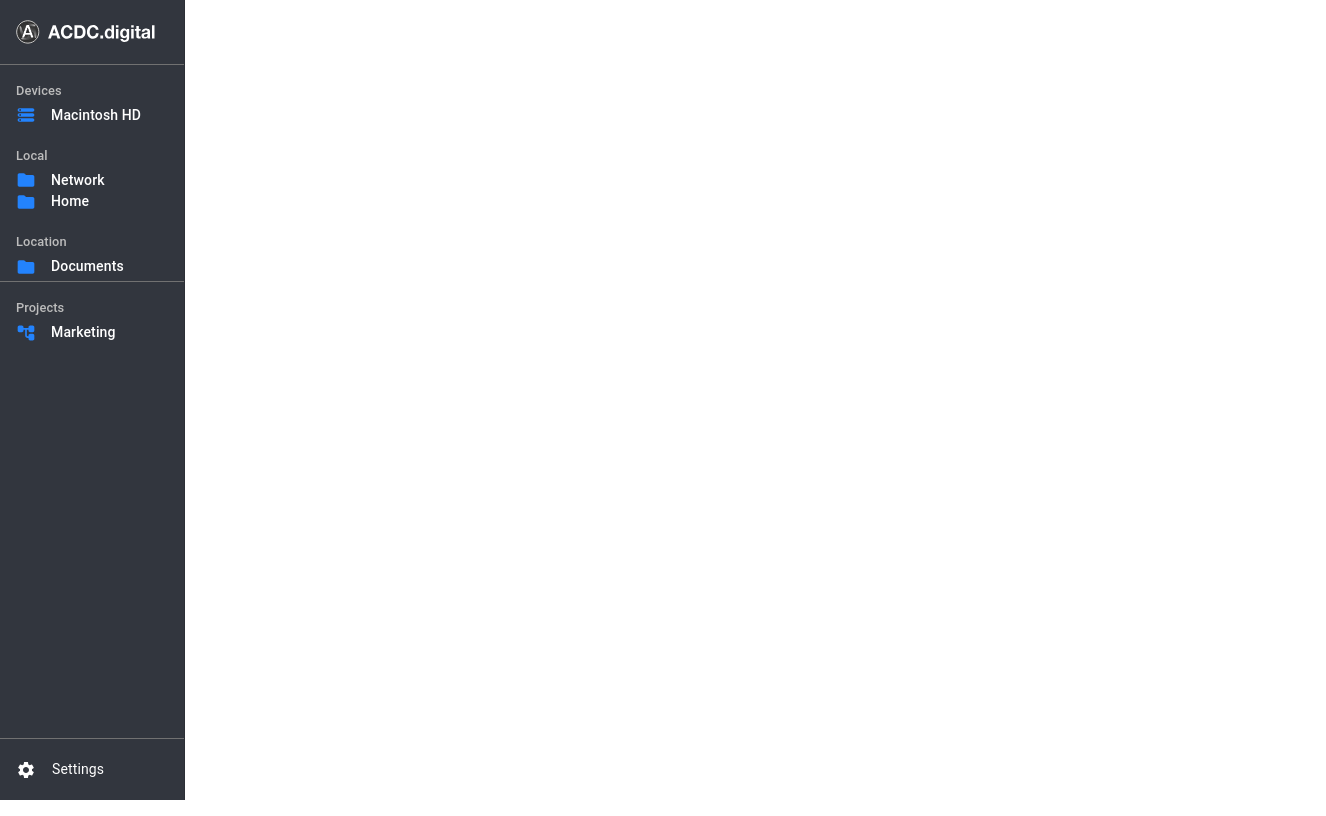
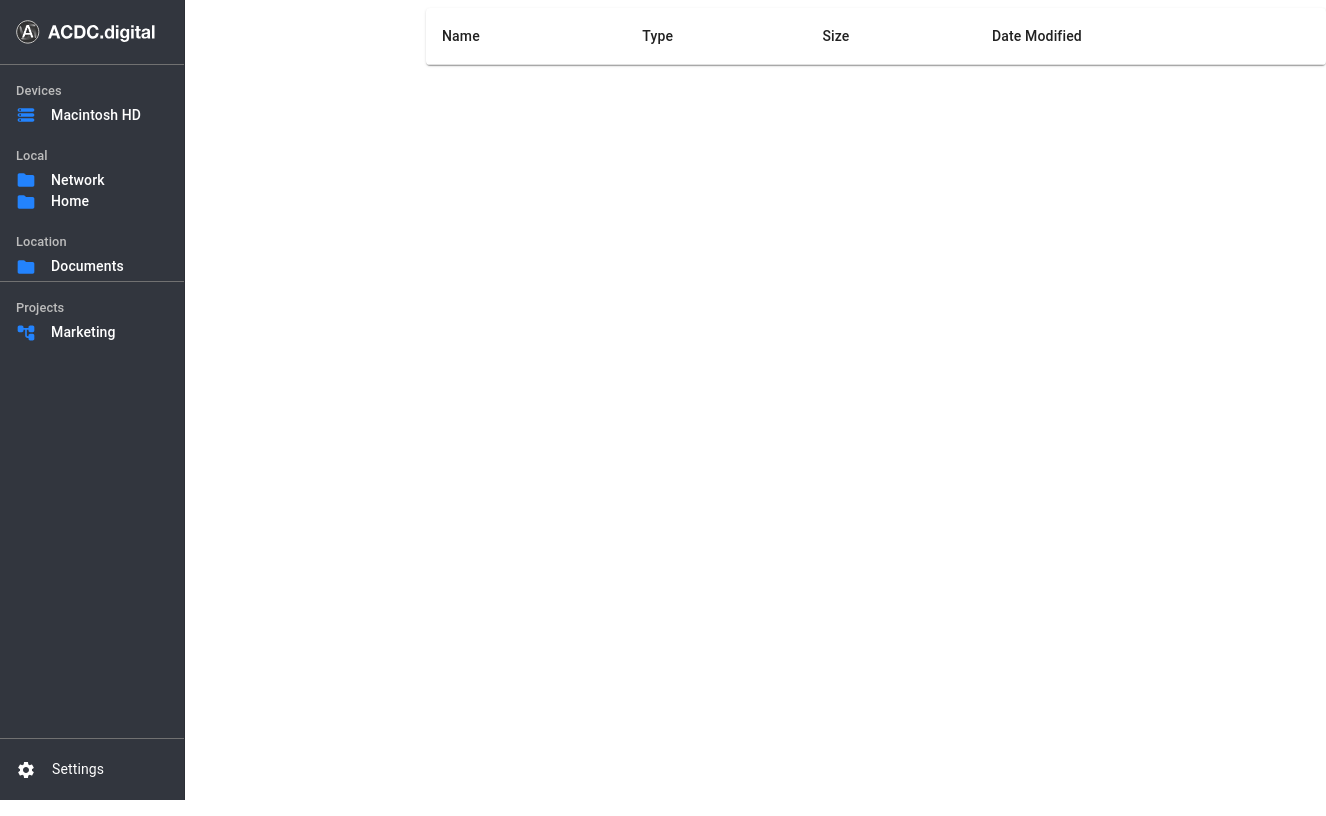
Before and after one commit to acdc-digital/solomon-workstation-electron, a Next.js app: page /LocalIndex/LocalIndex in a window 1280 px wide. Shown: the whole page, 1326 px wide, since content can reach past the window. Built offline with nearby package versions, Linux system fonts and the light colour scheme.

Commit message:
Updated Documents Grid

```diff
--- a/components/LayoutWithSidebar.js
+++ b/components/LayoutWithSidebar.js
@@ -4,7 +4,7 @@ import Sidebar from '../components/Sidebar'; // Replace with your actual sidebar
 const LayoutWithSidebar = ({ children }) => {
   return (
     <div style={{ display: 'flex', height: '100vh' }}>
-      <Sidebar style={{ width: '250px', flexShrink: 0 }} />
+      <Sidebar style={{ width: '185px', flexShrink: 0 }} />
       <main style={{ flexGrow: 1 }}>
         {children}
       </main>
--- a/package.json
+++ b/package.json
@@ -64,6 +64,7 @@
     "pspdfkit": "^2023.4.6",
     "react": "^18.2.0",
     "react-dom": "^18.2.0",
+    "react-modal-image": "^2.6.0",
     "tailwindcss": "^3.3.5"
   }
 }
--- a/pages/LocalIndex/LocalIndex.tsx
+++ b/pages/LocalIndex/LocalIndex.tsx
@@ -1,50 +1,86 @@
 // pages/LocalIndex.js
 import React, { useState } from 'react';
 import LayoutWithSidebar from '../../components/LayoutWithSidebar';
- // Import the layout component
+import Table from '@mui/material/Table';
+import TableBody from '@mui/material/TableBody';
+import TableCell from '@mui/material/TableCell';
+import TableContainer from '@mui/material/TableContainer';
+import TableHead from '@mui/material/TableHead';
+import TableRow from '@mui/material/TableRow';
+import Paper from '@mui/material/Paper';
+
+// Mock functions to get file type, size, and modified date
+const getFileType = (filename) => {
+  // Assuming a simple check based on the extension
+  return filename.split('.').pop().toUpperCase();
+};
+
+// This would normally be calculated on server or by using node's fs.stat or similar
+const getFileSize = (filename) => '42 KB'; // Placeholder value
+const getFileModifiedDate = (filename) => '2023-01-01'; // Placeholder value
 
 const LocalIndex = ({ initialDirectoryContents }) => {
   const [currentPath, setCurrentPath] = useState('/Users/matthewsimon/Documents');
-  const [directoryContents, setDirectoryContents] = useState(initialDirectoryContents);
+  const [directoryContents, setDirectoryContents] = useState(initialDirectoryContents.map((name) =>({
+    name,
+    type: getFileType(name),
+    size: getFileSize(name),
+    modified: getFileModifiedDate(name)
+  })));
 
   const handleFolderClick = async (folderName) => {
-    const newPath = `${currentPath}/${folderName}`;
-    setCurrentPath(newPath);
-
-    const res = await fetch(`/api/readDirectory?path=${encodeURIComponent(newPath)}`);
-    if (res.ok) {
-      const files = await res.json();
-      setDirectoryContents(files);
-    }
+    // Implement navigation logic here...
   };
 
-  // Render the directory contents
   return (
-    <LayoutWithSidebar> {/* Wrap the content with the layout */}
-      <div>
-        {directoryContents.map((name) => (
-          <div key={name} onClick={() => handleFolderClick(name)} style={{ cursor: 'pointer', padding: '5px' }}>
-            {name}
-          </div>
-        ))}
-      </div>
-    </LayoutWithSidebar> /* Close the layout wrapper */
+    <LayoutWithSidebar>
+      <TableContainer component={Paper}>
+        <Table sx={{ minWidth: 900 }} aria-label="documents table">
+          <TableHead>
+            <TableRow>
+              <TableCell>Name</TableCell>
+              <TableCell>Type</TableCell>
+              <TableCell>Size</TableCell>
+              <TableCell>Date Modified</TableCell>
+            </TableRow>
+          </TableHead>
+          <TableBody>
+            {directoryContents.map((file) => (
+              <TableRow
+                key={file.name}
+                sx={{ '&:last-child td, &:last-child th': { border: 0 } }}
+                onClick={() => handleFolderClick(file.name)}
+                style={{ cursor: 'pointer' }}
+              >
+                <TableCell component="th" scope="row">{file.name}</TableCell>
+                <TableCell>{file.type}</TableCell>
+                <TableCell>{file.size}</TableCell>
+                <TableCell>{file.modified}</TableCell>
+              </TableRow>
+            ))}
+          </TableBody>
+        </Table>
+      </TableContainer>
+    </LayoutWithSidebar>
   );
 };
 
-// Server-side data fetching for initial directory contents
 export async function getServerSideProps(context) {
+  // Import statements should be at the top of the file in actual code
   const fs = require('fs').promises;
   const path = '/Users/matthewsimon/Documents';
 
-  const files = await fs.readdir(path).catch((error) => {
+  // Add logic for retrieving file details (type, size, modified date)
+  let filesData = await fs.readdir(path).catch((error) => {
     console.error('Error reading directory', error);
     return [];
   });
 
+  // This array will contain objects with the file details instead of just file names.
+
   return {
     props: {
-      initialDirectoryContents: files,
+      initialDirectoryContents: filesData,
     },
   };
 }
--- /dev/null
+++ b/pages/api/documents.ts
@@ -0,0 +1,37 @@
+// pages/api/documents.ts
+
+import type { NextApiRequest, NextApiResponse } from 'next';
+import fs from 'fs';
+import path from 'path';
+
+const basePath = '/Users/matthewsimon/Documents';
+
+const getFileType = (filename: string) => {
+    const parts = filename.split('.');
+    return parts.length > 1 ? parts[parts.length - 1].toUpperCase() : 'UNKNOWN';
+};
+
+export default async function handler(req: NextApiRequest, res: NextApiResponse) {
+    try {
+        const files = await fs.promises.readdir(basePath);
+        const filesData = await Promise.all(
+            files.map(async (file) => {
+                const filePath = path.join(basePath, file);
+                const stats = await fs.promises.stat(filePath);
+                return {
+                    name: file,
+                    path: filePath,
+                    type: stats.isDirectory() ? 'FOLDER' : getFileType(file),
+                    size: stats.size,
+                    modified: stats.mtime.toISOString(),
+                };
+            })
+        );
+
+        // Respond with the array of files and their details
+        res.status(200).json(filesData);
+    } catch (error) {
+        console.error('Error reading directory', error);
+        res.status(500).json({ error: 'Failed to read directory' });
+    }
+}
```
Also changed, not shown: 1 other file (tests, documents, lock files or other folders).
